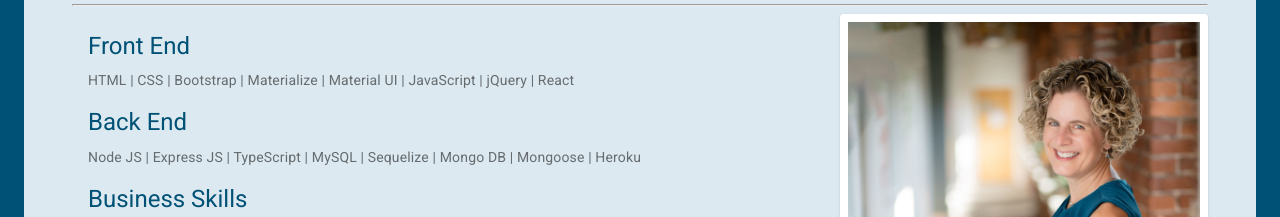
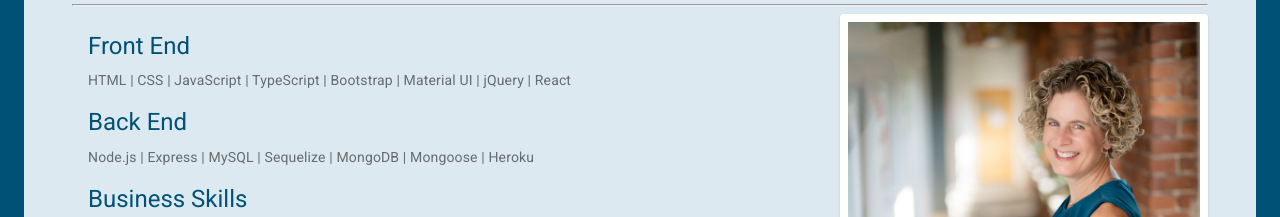
Before and after one commit to tiffany-brand/react-ts-portfolio, a React (Create React App) app: page /skills in a window 1280 px wide. Shown: the part 188-405 px from the top of the page. Built offline with nearby package versions, Linux system fonts and the light colour scheme.

Commit message:
Update skills page

```diff
--- a/src/components/pages/Skills.tsx
+++ b/src/components/pages/Skills.tsx
@@ -54,13 +54,13 @@ export default function Skills() {
                                     Front End
                             </Typography>
                                 <Typography variant="body2" color="textSecondary" component="p" paragraph>
-                                    HTML | CSS | Bootstrap | Materialize | Material UI | JavaScript | jQuery | React
+                                    HTML | CSS | JavaScript | TypeScript | Bootstrap | Material UI | jQuery | React
                             </Typography>
                                 <Typography gutterBottom variant="h5" component="h2" color="primary">
                                     Back End
                             </Typography>
                                 <Typography variant="body2" color="textSecondary" component="p" paragraph>
-                                    Node JS | Express JS | TypeScript | MySQL | Sequelize | Mongo DB | Mongoose | Heroku
+                                    Node.js | Express | MySQL | Sequelize | MongoDB | Mongoose | Heroku
                             </Typography>
                                 <Typography gutterBottom variant="h5" component="h2" color="primary">
                                     Business Skills
```
